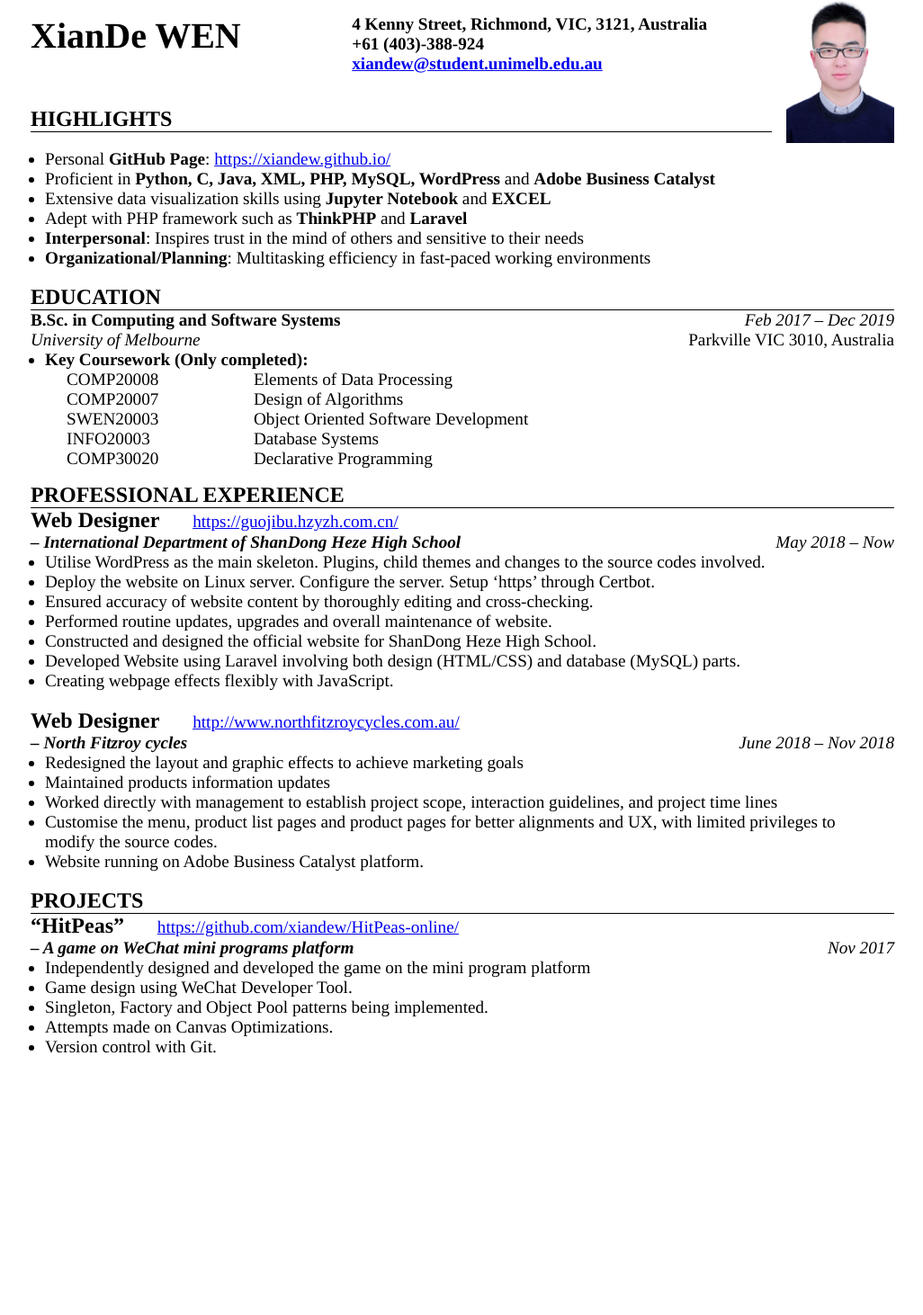
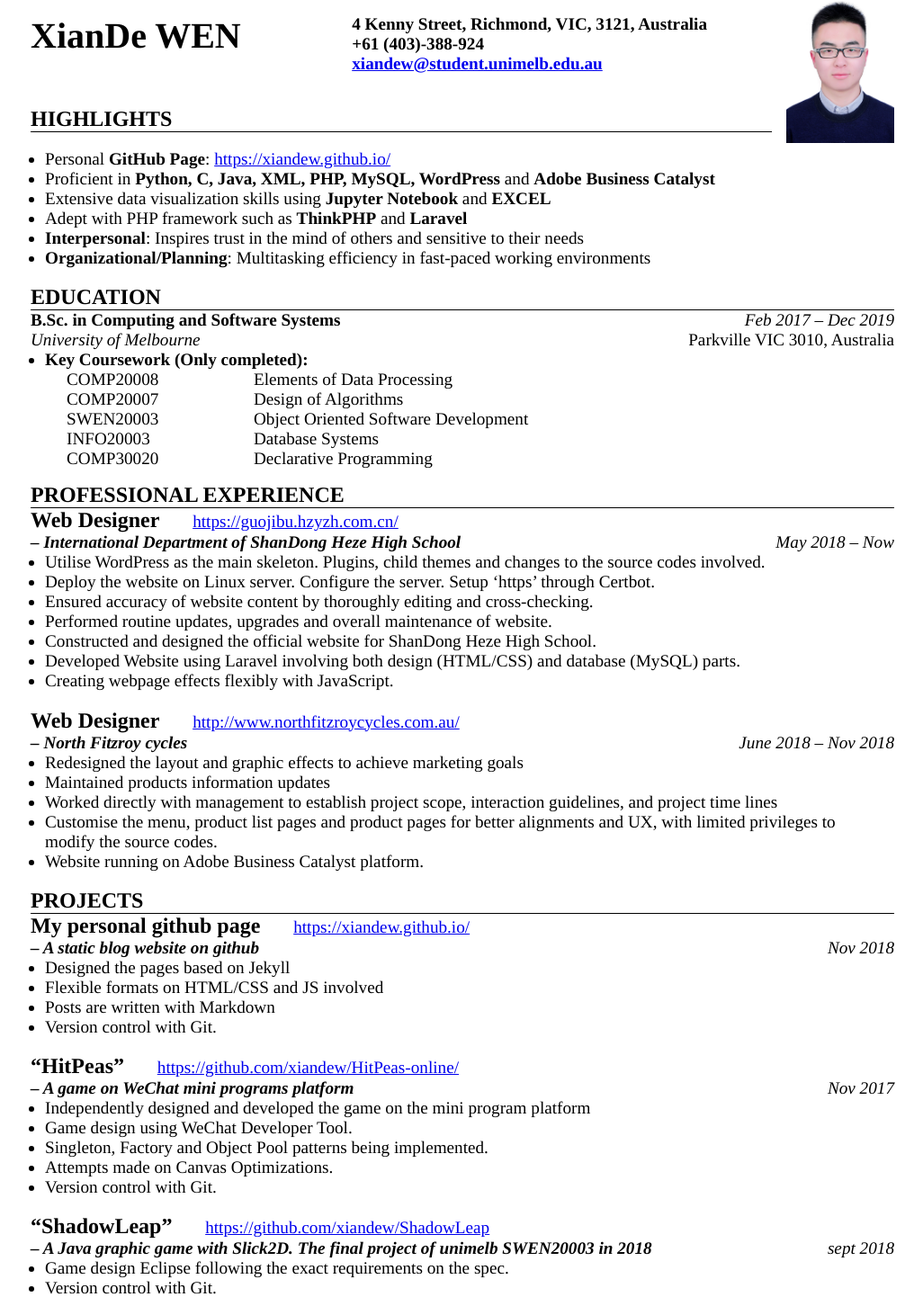
Before and after one commit to xiandew/xiandew.github.io, a Jekyll site: the page resume/XianDe_WEN.html, which Jekyll copies as it is, in a window 1280 px wide. Shown: the whole page at 90% size, without its empty margins (126-1152 px from the left). Built offline with Jekyll 4.4.1, drawn with Linux system fonts in a browser that asks for light colours; before the commit the page ends 1194 px from its top, so only the background shows below that.

Commit message:
Add contents to projects section of the resume

```diff
--- a/resume/XianDe_WEN.html
+++ b/resume/XianDe_WEN.html
@@ -101,6 +101,21 @@
 <section>
     <div class="header">PROJECTS</div>
     <div class="title">
+        <span>My personal github page</span>
+        <a href="https://xiandew.github.io/">https://xiandew.github.io/</a>
+    </div>
+    <div class="sub-title">
+        <span>– A static blog website on github</span>
+        <time>Nov 2018</time>
+    </div>
+    <ul class="jobs">
+        <li>Designed the pages based on Jekyll</li>
+        <li>Flexible formats on HTML/CSS and JS involved</li>
+        <li>Posts are written with Markdown</li>
+        <li>Version control with Git.</li>
+    </ul>
+
+    <div class="title">
         <span>“HitPeas”</span>
         <a href="https://github.com/xiandew/HitPeas-online/">https://github.com/xiandew/HitPeas-online/</a>
     </div>
@@ -115,6 +130,19 @@
         <li>Attempts made on Canvas Optimizations.</li>
         <li>Version control with Git.</li>
     </ul>
+
+    <div class="title">
+        <span>“ShadowLeap”</span>
+        <a href="https://github.com/xiandew/ShadowLeap">https://github.com/xiandew/ShadowLeap</a>
+    </div>
+    <div class="sub-title">
+        <span>– A Java graphic game with Slick2D. The final project of unimelb SWEN20003 in 2018</span>
+        <time>sept 2018</time>
+    </div>
+    <ul class="jobs">
+        <li>Game design Eclipse following the exact requirements on the spec.</li>
+        <li>Version control with Git.</li>
+    </ul>
 </section>
 
 </body>
```
